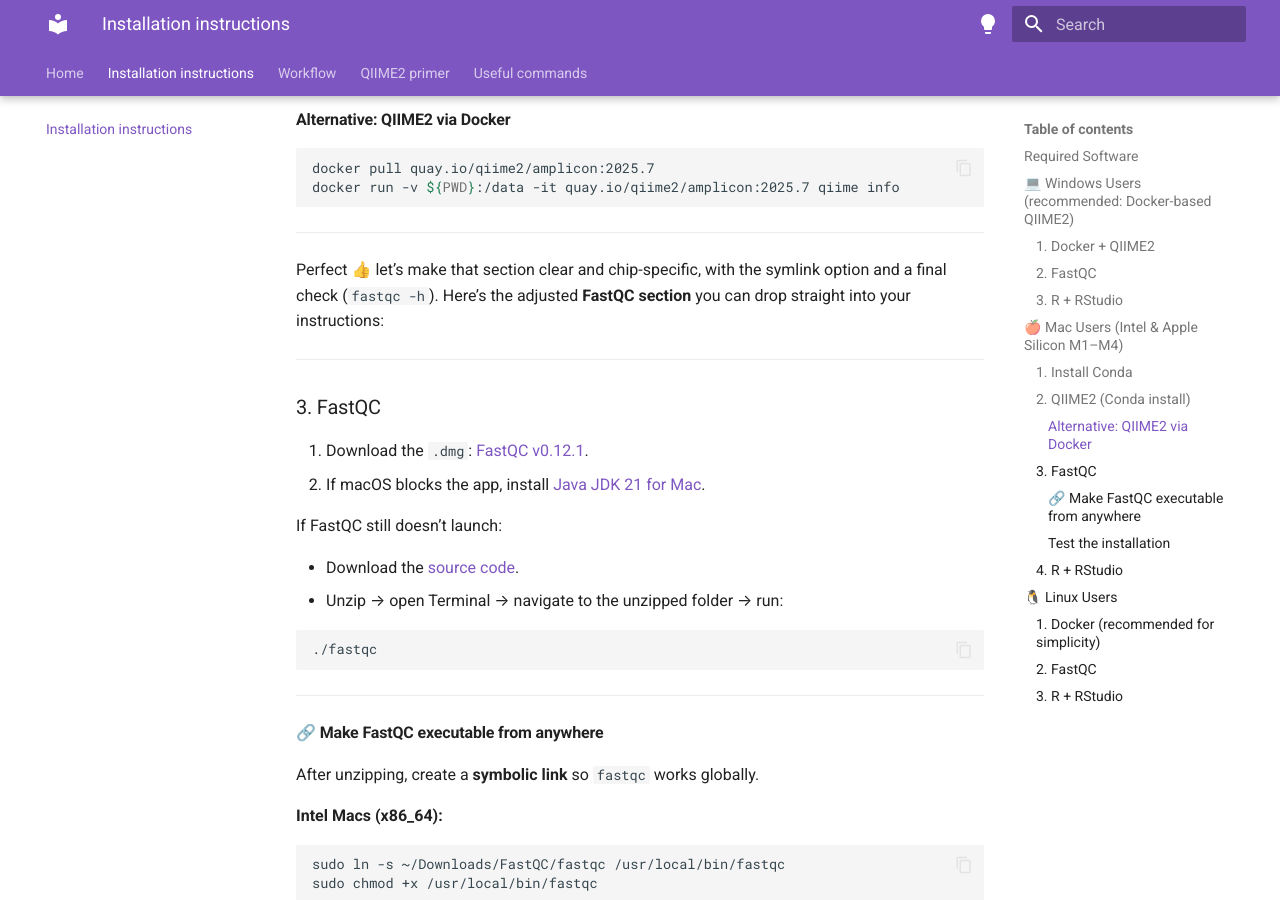
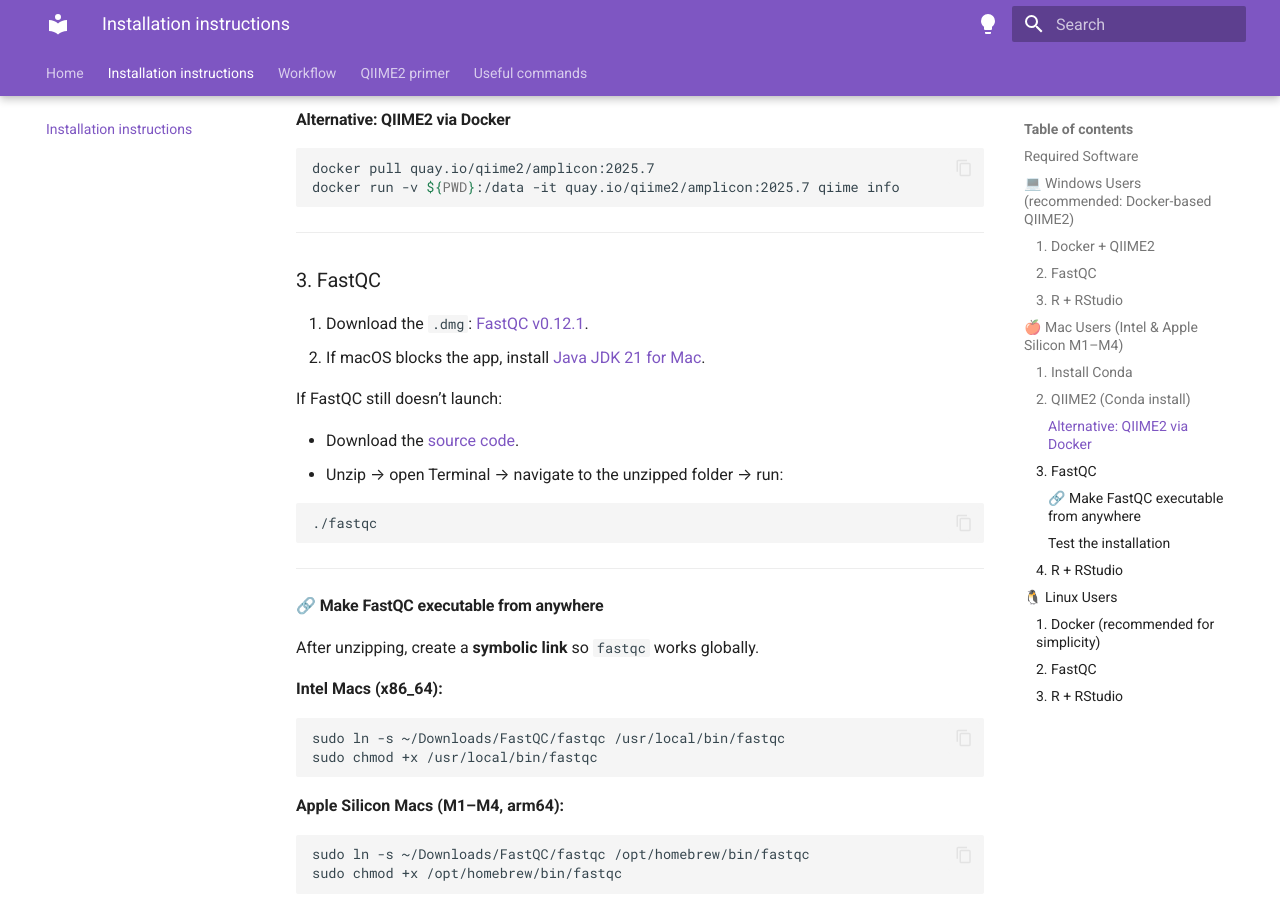
Before and after one commit to natashaztarora/bioinformatics_workflow_bme307, an MkDocs documentation site: the page built from docs/installation_instructions.md, in a window 1280 px wide and 900 px high, scrolled down 2464 px. Built offline with MkDocs 1.6.1 and Material for MkDocs 9.7.7, drawn with Linux system fonts in a browser that asks for light colours.

Commit message:
updated installation instructions - minor adjustments for FASTQC v02

```diff
--- a/docs/installation_instructions.md
+++ b/docs/installation_instructions.md
@@ -116,11 +116,6 @@
 
 ---
 
-Perfect 👍 let’s make that section clear and chip-specific, with the symlink option and a final check (`fastqc -h`).
-Here’s the adjusted **FastQC section** you can drop straight into your instructions:
-
----
-
 ### 3. FastQC
 
 1. Download the `.dmg`: [FastQC v0.12.1](https://www.bioinformatics.babraham.ac.uk/projects/fastqc/fastqc_v0.12.1.dmg).
```
